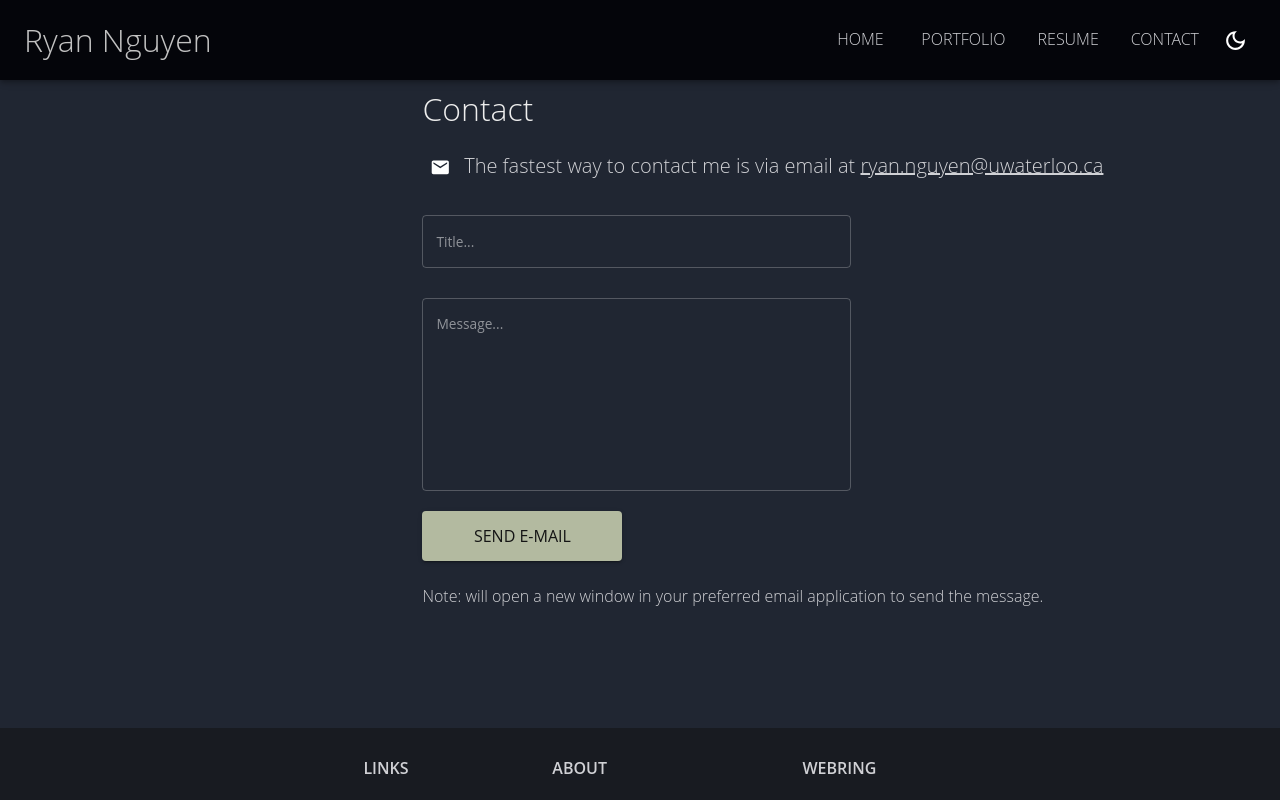
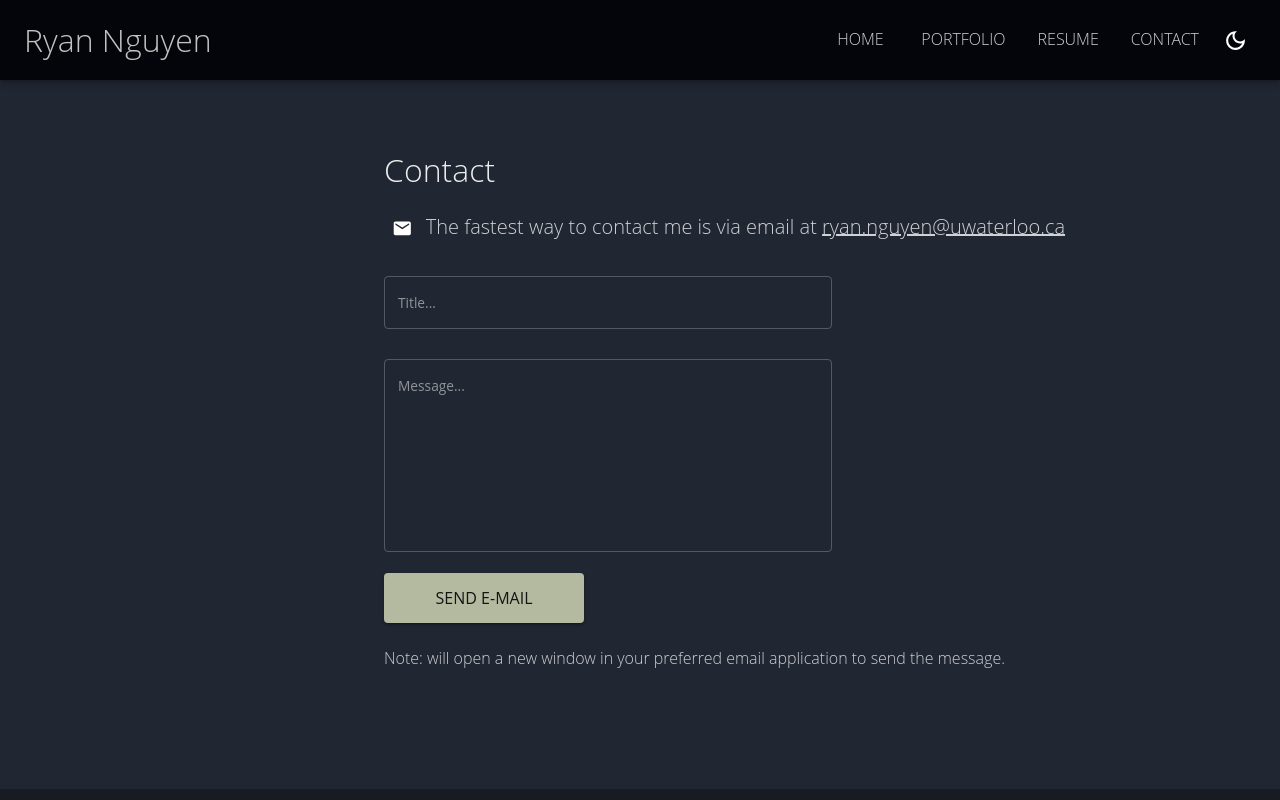
Before and after one commit to xpbowler/portfolio, a React (Create React App) app: page /contact in a window 1280 px wide. Shown: the top 800 px of the page. Built offline with nearby package versions, Linux system fonts and the light colour scheme.

Commit message:
random changes

```diff
--- a/src/components/contact.jsx
+++ b/src/components/contact.jsx
@@ -10,8 +10,8 @@ const Resume = () => {
     const colors = tokens(theme.palette.mode)
 
     return(
-        <Box sx={{paddingLeft: '33%', paddingTop: '7%'}}>
-            <Typography variant="h2" >
+        <Box sx={{paddingLeft: '30%', paddingTop: '11em'}}>
+            <Typography variant="h2">
                 Contact
             </Typography>
             <br/>
--- a/src/components/css/portfolio.css
+++ b/src/components/css/portfolio.css
@@ -13,7 +13,7 @@ html, body {
     width: 400px;
     height: 400px;
     top: 75px;
-    left: 40%;
+    left: 37.5%;
   }
 
   .circles {
--- a/src/components/emailform.jsx
+++ b/src/components/emailform.jsx
@@ -50,20 +50,8 @@ export default class ReactMailForm extends Component {
         return (
             <Box>
                 <Box
-                    component="form"
-                    sx={{
-                    '& > :not(style)': {width: '50%', paddingTop:'30px'},
-                    }}
-                    noValidate
-                    autoComplete="off"
-                >
-                    <TextField
-                        type="email"
-                        value={this.state.title}
-                        onChange={this.handleTitleChange}
-                        maxLength={Number(titleMaxLength)}
-                        placeholder={titlePlaceholder}
-                    />
+                    component="form" sx={{'& > :not(style)': {width: '50%', paddingTop:'30px'}}}  noValidate autoComplete="off" >
+                    <TextField type="email" value={this.state.title} onChange={this.handleTitleChange} maxLength={Number(titleMaxLength)} placeholder={titlePlaceholder}/>
                     <br/>
                     <TextField
                         value={this.state.contents}
```
